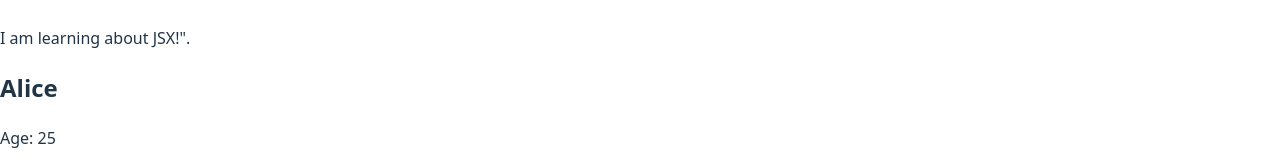
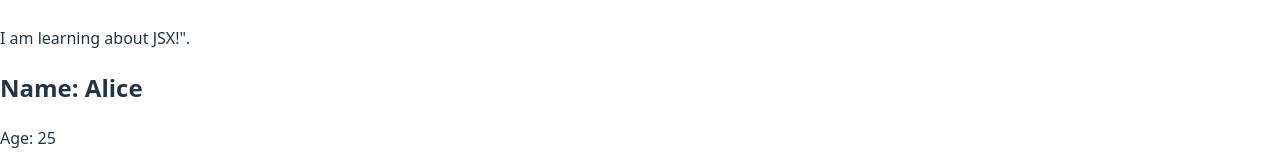
Before and after one commit to Felix-Tetteh-16/alx-fe-reactjs, a React (Vite) app in the folder alx-react-app/: page / in a window 1280 px wide. Shown: the part 441-601 px from the top of the page. Built offline with nearby package versions, Linux system fonts and the light colour scheme.

Commit message:
made changes to the props component in the UserProfile

```diff
--- a/alx-react-app/src/components/UserProfile.jsx
+++ b/alx-react-app/src/components/UserProfile.jsx
@@ -1,10 +1,10 @@
-const UserProfile = (props) => {
+const UserProfile = ({name, age, bio}) => {
 
   return (
     <div>
-      <h2>{props.name}</h2>
-      <p>Age: {props.age}</p>
-      <p>Bio: {props.bio}</p>
+      <h2>Name: {name}</h2>
+      <p>Age: {age}</p>
+      <p>Bio: {bio}</p>
     </div>
   );
 };
```
